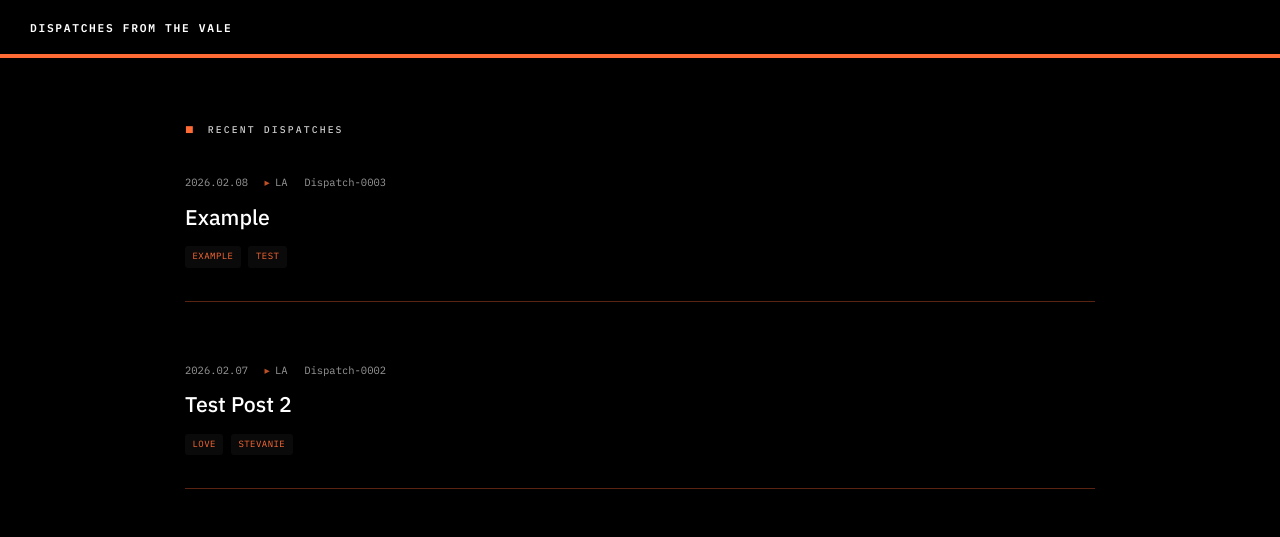
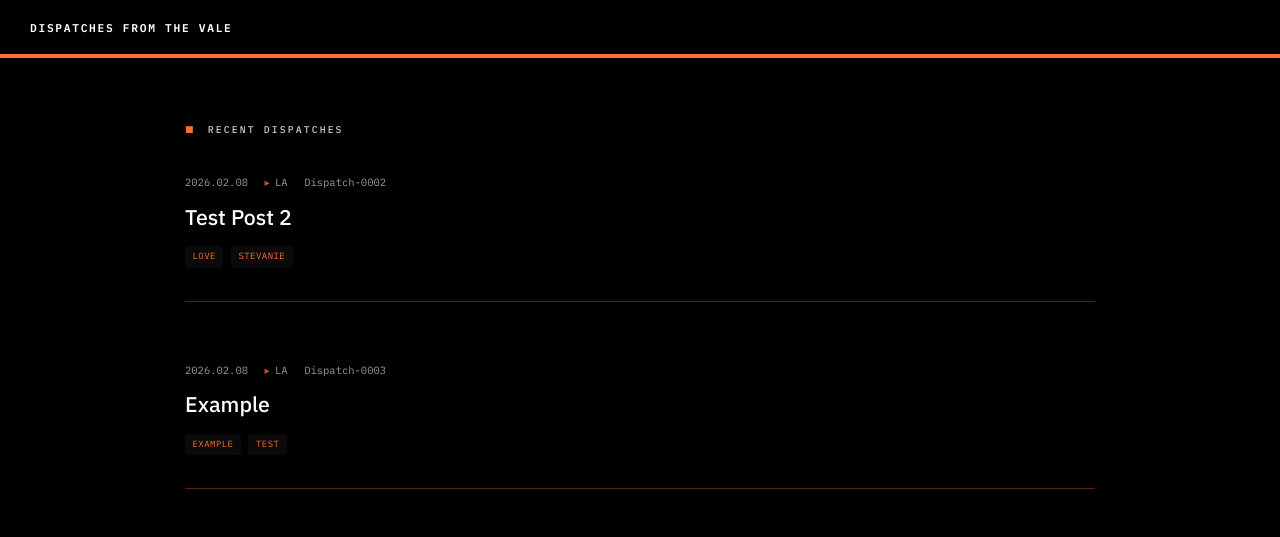
Before and after one commit to valeobserver/dispatches-from-the-vale, a Jekyll site: the page built from index.html, in a window 1280 px wide and 1055 px high. Shown: the top 537 px of the window. Built offline with Jekyll 4.4.1, drawn with Linux system fonts in a browser that asks for light colours.

Commit message:
Update 2026-02-08-test-post-2.md

```diff
--- a/_posts/2026-02-08-test-post-2.md
+++ b/_posts/2026-02-08-test-post-2.md
@@ -1,10 +1,11 @@
 ---
 layout: post
 title: "Test Post 2"
-date: 2026-02-07
+date: 2026-02-08
 location: LA
 dispatch_id: "0002"
 tags: [love, stevanie]
+dispatch_number: "02"
 ---
 
 Hello stevanie, I love you so much! <3
```
